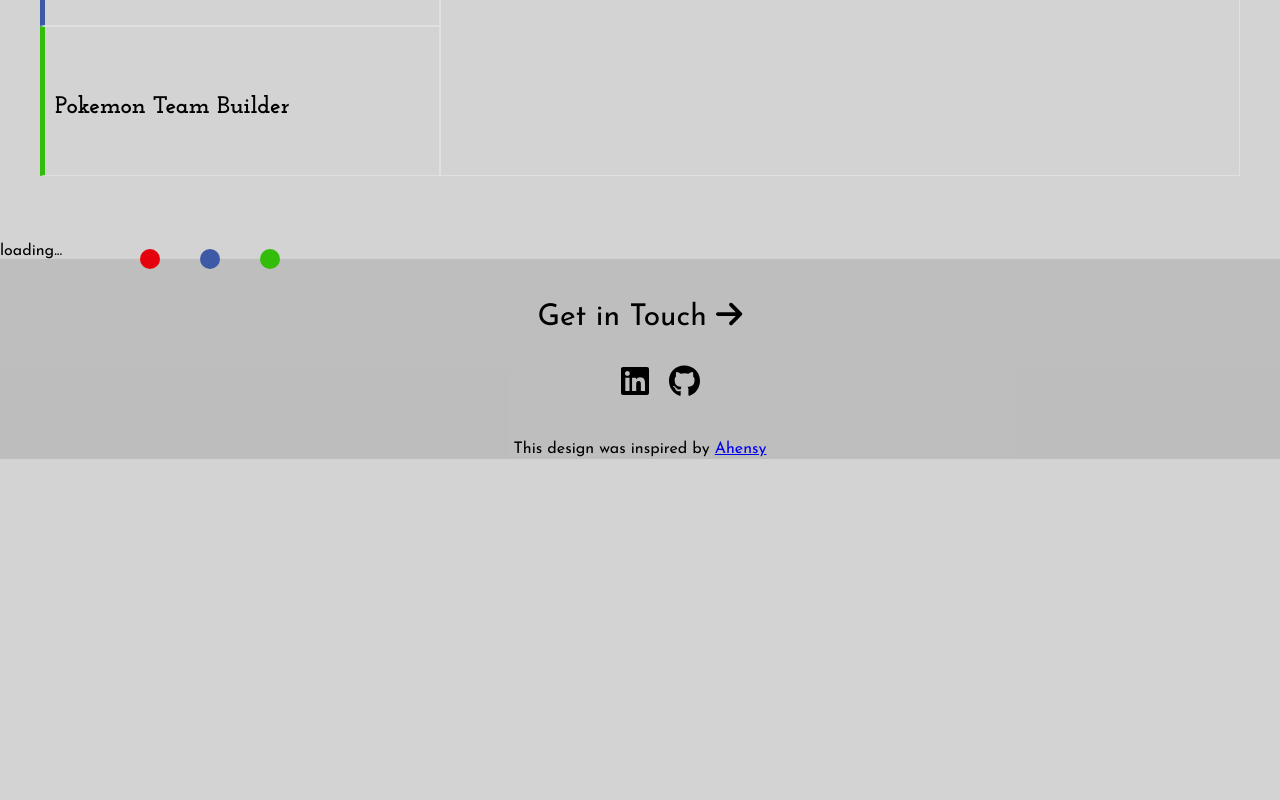
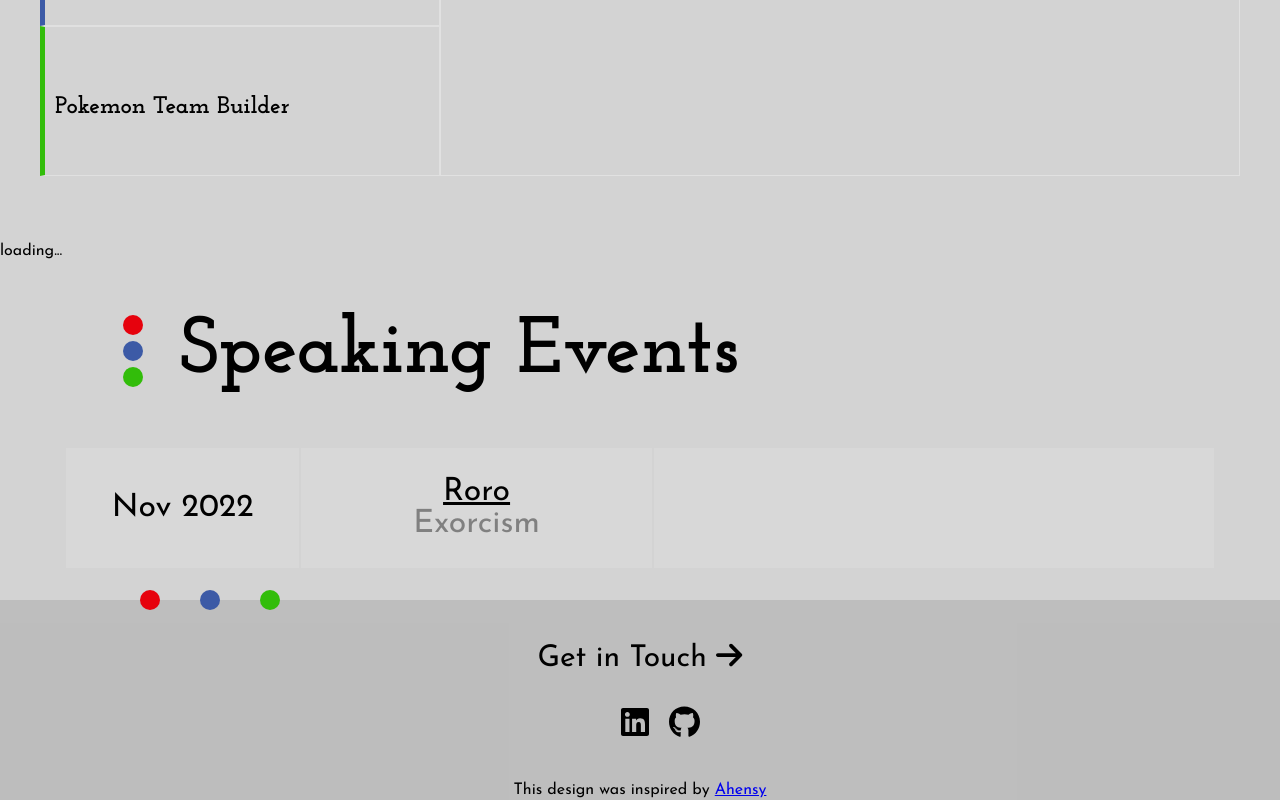
Before and after one commit to Manderson3568/MichaelsPortfolio, a React (Create React App) app: page / in a window 1280 px wide. Shown: the part 1156-1956 px from the top of the page. Before the commit the page ends 1615 px from the top, so only its background shows below. Built offline with nearby package versions, Linux system fonts and the light colour scheme; no server answers.

Commit message:
Deployed and speaking events

```diff
--- a/src/components/Footer.jsx
+++ b/src/components/Footer.jsx
@@ -6,10 +6,11 @@ function Footer() {
   return (
     <div
       style={{
-        height: "200px",
+        minHeight: "200px",
         backgroundColor: "rgba(0,0,0,0.1)",
         textAlign: "center",
         position: "relative",
+        marginTop: "30px",
       }}
     >
       <div
--- a/src/components/HomeBlogs/HomeBlogsStyle.css
+++ b/src/components/HomeBlogs/HomeBlogsStyle.css
@@ -53,6 +53,3 @@
 .centre {
   text-align: center;
 }
-.homeBlogs {
-  padding-bottom: 20px;
-}
--- /dev/null
+++ b/src/components/SpeakingEvents.jsx
@@ -0,0 +1,65 @@
+import ColouredCircles from "./ColouredCircles";
+
+function SpeakingEvents() {
+  const speaking = [
+    {
+      date: "Nov 2022",
+      event: "Roro",
+      title: "Exorcism",
+      link: "#",
+      image: "",
+    },
+  ];
+  return (
+    <div>
+      <h1 style={{ paddingLeft: "120px" }}>
+        <ColouredCircles /> Speaking Events
+      </h1>
+      <table style={{ width: "90%", margin: "0 auto" }}>
+        {speaking.map((event) => {
+          return (
+            <tr
+              style={{
+                backgroundColor: "rgba(255, 255, 255, 0.1)",
+                height: "120px",
+                textAlign: "center",
+                fontSize: "32px",
+              }}
+            >
+              <td
+                style={{
+                  margin: 0,
+                  width: "20%",
+                }}
+              >
+                {event.date}
+              </td>
+              <td
+                style={{
+                  margin: 0,
+                  width: "30%",
+                }}
+              >
+                <a href={event.link} style={{ color: "black" }}>
+                  {event.event}
+                </a>
+                <span style={{ color: "gray", display: "block" }}>
+                  {event.title}
+                </span>
+              </td>
+              <td
+                style={{
+                  margin: 0,
+                  width: "48%",
+                }}
+              >
+                {event.img}
+              </td>
+            </tr>
+          );
+        })}
+      </table>
+    </div>
+  );
+}
+export default SpeakingEvents;
--- a/src/pages/Blogs.jsx
+++ b/src/pages/Blogs.jsx
@@ -1,7 +1,12 @@
+import ColouredCircles from "../components/ColouredCircles";
+
 function Blogs() {
   return (
     <div>
-      <h1>Blogs</h1>
+      <h1>
+        <ColouredCircles />
+        Blogs
+      </h1>
     </div>
   );
 }
--- a/src/pages/Home.jsx
+++ b/src/pages/Home.jsx
@@ -1,12 +1,14 @@
 import About from "../components/about/About";
 import HomeBlogs from "../components/HomeBlogs/HomeBlogs";
 import HomeProjects from "../components/HomeProjects/HomeProjects";
+import SpeakingEvents from "../components/SpeakingEvents";
 function Home() {
   return (
     <div>
       <About />
       <HomeProjects />
       <HomeBlogs />
+      <SpeakingEvents />
     </div>
   );
 }
--- a/src/pages/Projects.jsx
+++ b/src/pages/Projects.jsx
@@ -1,7 +1,12 @@
+import ColouredCircles from "../components/ColouredCircles";
+
 function Projects() {
   return (
     <div>
-      <h1>Projects</h1>
+      <h1>
+        <ColouredCircles />
+        Projects
+      </h1>
     </div>
   );
 }
```
